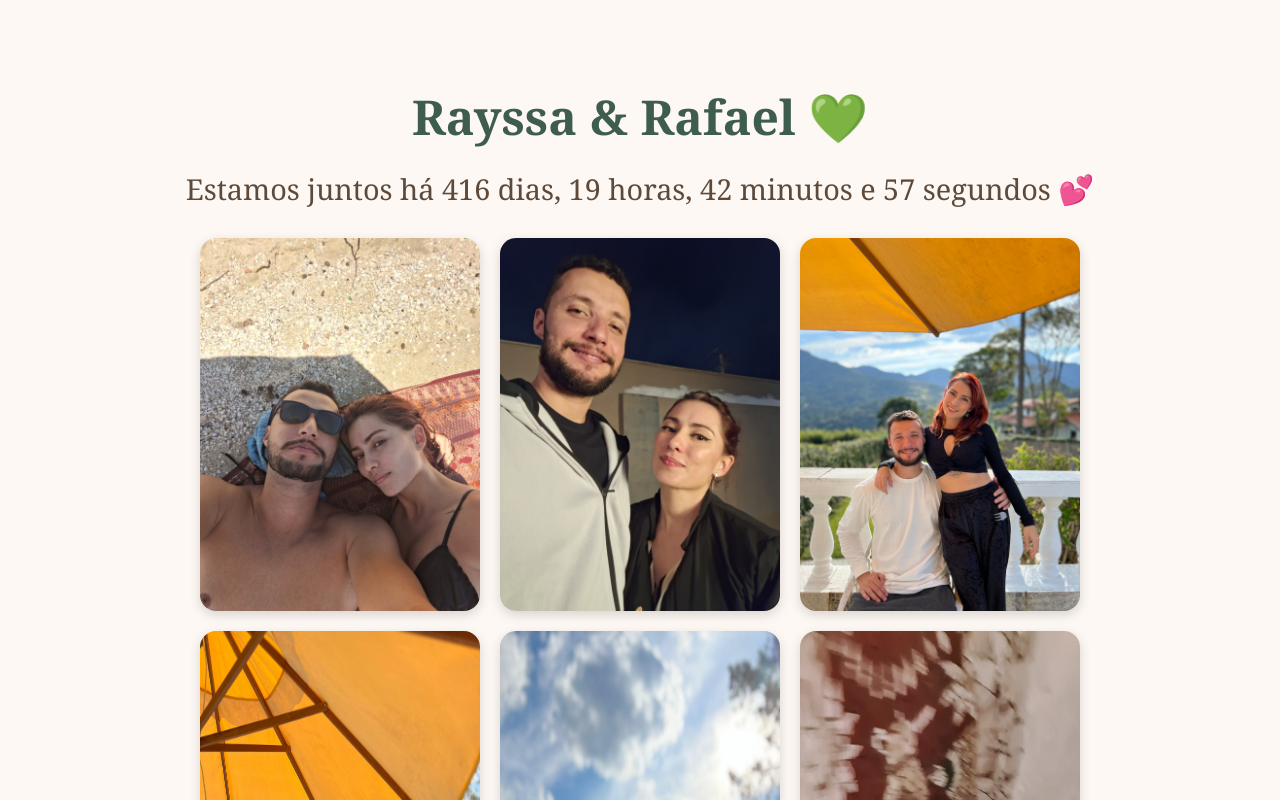
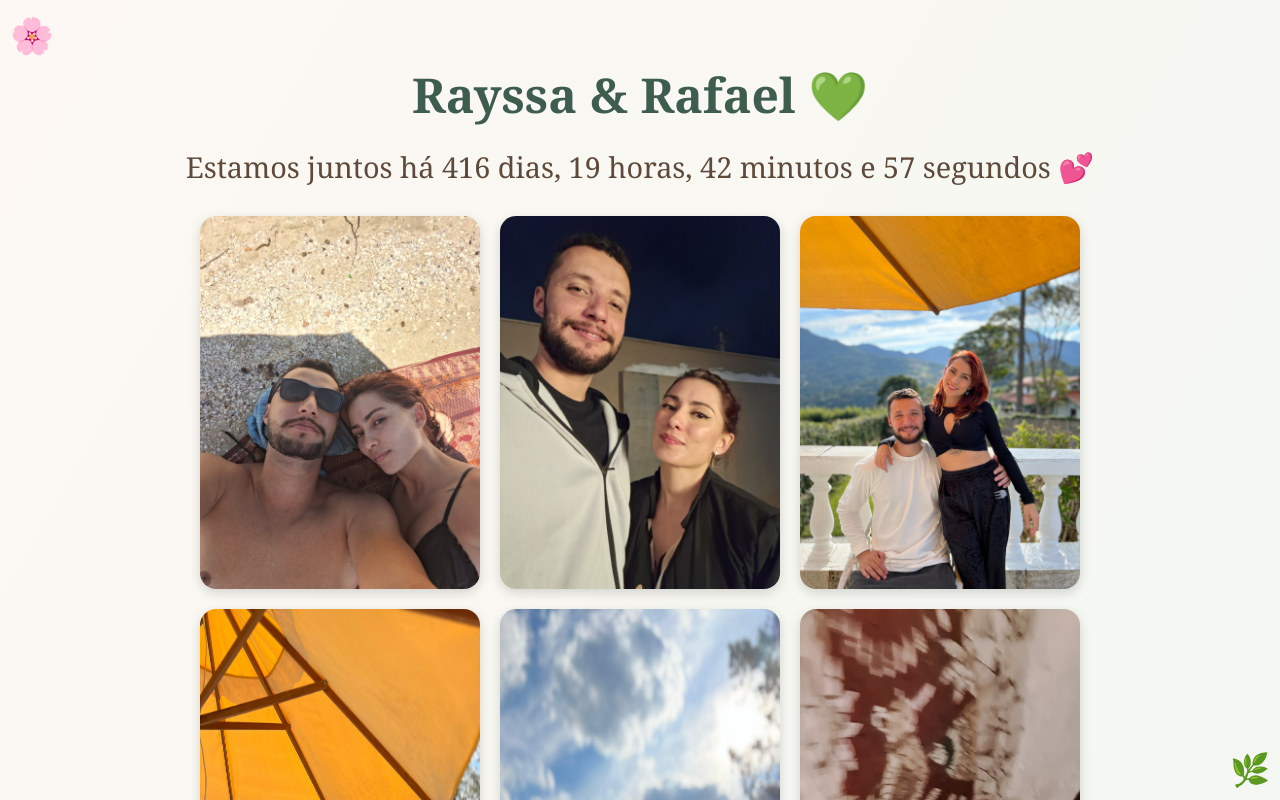
Before and after one commit to Faelsm66/rayssa-e-rafael, a plain HTML site: page index.html in a window 1280 px wide. Shown: the top 800 px of the page. Drawn offline with Linux system fonts and the light colour scheme; files whose address does not match are found by name.

Commit message:
Add files via upload

```diff
--- a/index.html
+++ b/index.html
@@ -8,10 +8,13 @@
   <link rel="stylesheet" href="style.css" />
 </head>
 <body>
-  <div class="music-player">
-    <iframe width="0" height="0" src="https://www.youtube.com/embed/UhStKH2Ow5I?autoplay=1&loop=1&playlist=UhStKH2Ow5I"
-      frameborder="0" allow="autoplay" allowfullscreen></iframe>
-  </div>
+  <audio autoplay loop>
+    <source src="musica.mp3" type="audio/mpeg">
+    Seu navegador não suporta áudio.
+  </audio>
+
+  <div class="flowers-top-left">🌸</div>
+  <div class="flowers-bottom-right">🌿</div>
 
   <div class="container">
     <h1>Rayssa & Rafael 💚</h1>
--- a/style.css
+++ b/style.css
@@ -2,11 +2,12 @@
 body {
   margin: 0;
   font-family: 'Georgia', serif;
-  background-color: #fdf8f3;
+  background: linear-gradient(to bottom right, #fdf8f3, #f0f7f1);
   color: #4b3b2a;
   display: flex;
   flex-direction: column;
   align-items: center;
+  overflow-x: hidden;
 }
 
 .container {
@@ -51,3 +52,17 @@ h1 {
   line-height: 1.7;
   box-shadow: 0 2px 10px rgba(0,0,0,0.1);
 }
+
+.flowers-top-left {
+  position: fixed;
+  top: 10px;
+  left: 10px;
+  font-size: 2.2em;
+}
+
+.flowers-bottom-right {
+  position: fixed;
+  bottom: 10px;
+  right: 10px;
+  font-size: 2em;
+}
```
Also changed, not shown: 1 other file.
